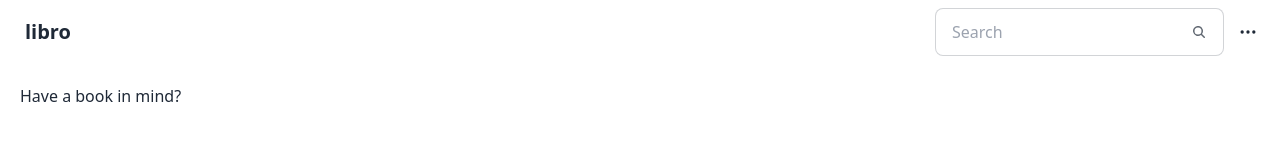
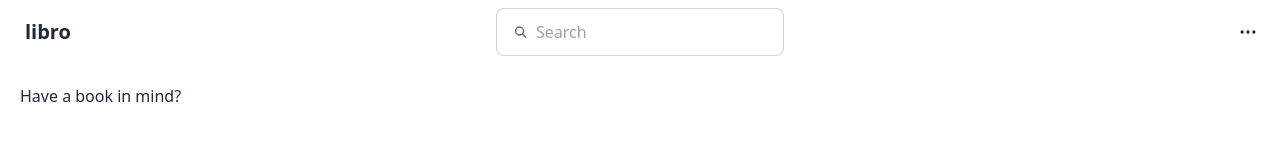
Before and after one commit to johnreybacal/libro, a React (Vite) app: page / in a window 1280 px wide. Shown: the top 160 px of the page. Built offline with nearby package versions, Linux system fonts and the light colour scheme.

Commit message:
nav bar layout

```diff
--- a/src/NavigationBar.tsx
+++ b/src/NavigationBar.tsx
@@ -15,11 +15,21 @@ function NavigationBar({ onSearch, onResultFormatChange, resultFormat }: {
 
 
   return (<div className="navbar bg-base-100">
-    <div className="flex-1">
+    <div className="navbar-start">
       <a className="btn btn-ghost text-xl">libro</a>
     </div>
-    <div className="flex-none gap-2">
-      <label className="input input-bordered flex items-center gap-2">
+    <div className="navbar-center">
+      <label className="input input-bordered flex w-72 items-center gap-2">
+        <svg
+          xmlns="http://www.w3.org/2000/svg"
+          viewBox="0 0 16 16"
+          fill="currentColor"
+          className="h-4 w-4 opacity-70">
+          <path
+            fillRule="evenodd"
+            d="M9.965 11.026a5 5 0 1 1 1.06-1.06l2.755 2.754a.75.75 0 1 1-1.06 1.06l-2.755-2.754ZM10.5 7a3.5 3.5 0 1 1-7 0 3.5 3.5 0 0 1 7 0Z"
+            clipRule="evenodd" />
+        </svg>
         <input
           type="text"
           className="grow"
@@ -30,18 +40,9 @@ function NavigationBar({ onSearch, onResultFormatChange, resultFormat }: {
               onSearch(search)
             }
           }} />
-        <svg
-          xmlns="http://www.w3.org/2000/svg"
-          viewBox="0 0 16 16"
-          fill="currentColor"
-          className="h-4 w-4 opacity-70">
-          <path
-            fillRule="evenodd"
-            d="M9.965 11.026a5 5 0 1 1 1.06-1.06l2.755 2.754a.75.75 0 1 1-1.06 1.06l-2.755-2.754ZM10.5 7a3.5 3.5 0 1 1-7 0 3.5 3.5 0 0 1 7 0Z"
-            clipRule="evenodd" />
-        </svg>
       </label>
     </div>
+    <div className="navbar-end">
       <div className="dropdown dropdown-end">
         <div tabIndex={0} role="button" className="btn btn-ghost btn-circle avatar">
           <svg
@@ -87,6 +88,7 @@ function NavigationBar({ onSearch, onResultFormatChange, resultFormat }: {
           </li>
         </ul>
       </div>
+    </div>
   </div>)
 }
 
```
Lines whose indentation alone changed are shown as unchanged.
